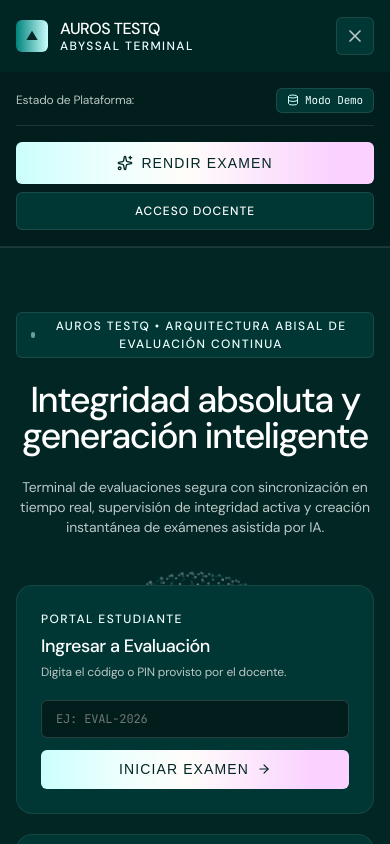
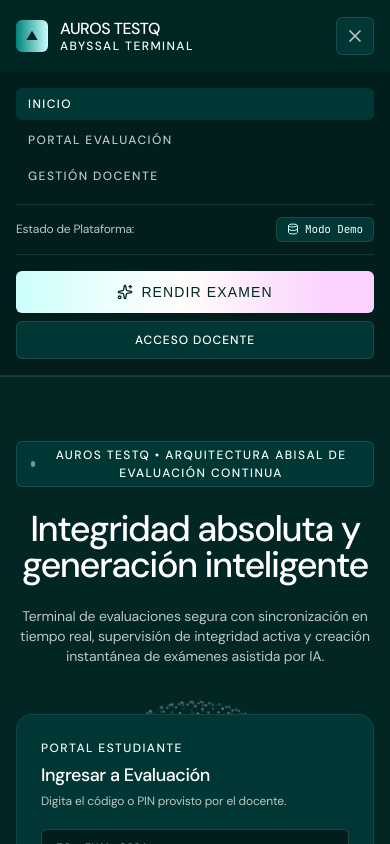
Before and after one commit to Jlebot7/ExamTaker, a React (Vite) app: page /teacher/exam/new in a window 390 px wide. Both pictures are taken after a click on the button "Abrir menú de navegación". Shown: the top 844 px of the page. Built offline with nearby package versions, Linux system fonts and the light colour scheme; no server answers.

Commit message:
feat(nav): add primary navigation links to mobile dropdown menu

```diff
--- a/src/components/common/Navbar.tsx
+++ b/src/components/common/Navbar.tsx
@@ -156,6 +156,41 @@ export const Navbar: React.FC = () => {
       {/* Mobile Collapsible Dropdown Menu */}
       {mobileMenuOpen && (
         <div className="md:hidden border-b border-white/10 bg-[#011d1c] px-4 py-4 space-y-3 animate-fadeIn">
+          {/* Navigation Links for Mobile */}
+          <nav className="flex flex-col gap-1 pb-3 border-b border-white/10">
+            <Link
+              to="/"
+              onClick={closeMenu}
+              className={`px-3 py-2 rounded-md text-xs uppercase tracking-[0.12em] font-medium transition ${
+                location.pathname === '/' ? 'bg-[#003734] text-white' : 'text-[#bbc7c6] hover:text-white hover:bg-white/5'
+              }`}
+            >
+              Inicio
+            </Link>
+            <Link
+              to="/student"
+              onClick={closeMenu}
+              className={`px-3 py-2 rounded-md text-xs uppercase tracking-[0.12em] font-medium transition ${
+                location.pathname.startsWith('/student') || location.pathname.startsWith('/exam')
+                  ? 'bg-[#003734] text-white'
+                  : 'text-[#bbc7c6] hover:text-white hover:bg-white/5'
+              }`}
+            >
+              Portal Evaluación
+            </Link>
+            <Link
+              to="/teacher"
+              onClick={closeMenu}
+              className={`px-3 py-2 rounded-md text-xs uppercase tracking-[0.12em] font-medium transition ${
+                location.pathname.startsWith('/teacher')
+                  ? 'bg-[#003734] text-white'
+                  : 'text-[#bbc7c6] hover:text-white hover:bg-white/5'
+              }`}
+            >
+              Gestión Docente
+            </Link>
+          </nav>
+
           <div className="flex items-center justify-between pb-3 border-b border-white/10 text-xs">
             <span className="text-[#bbc7c6]">Estado de Plataforma:</span>
             <span className="inline-flex items-center gap-1.5 px-2.5 py-1 rounded-md text-[11px] font-mono border border-white/10 bg-[#003734] text-[#edfffe]">
```
